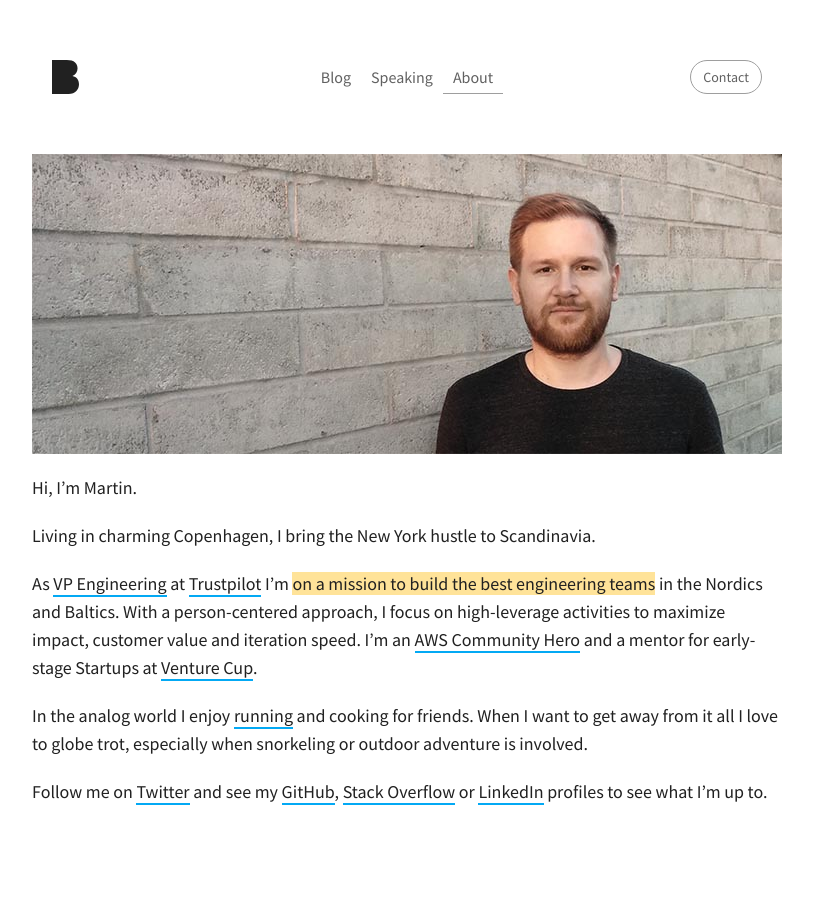
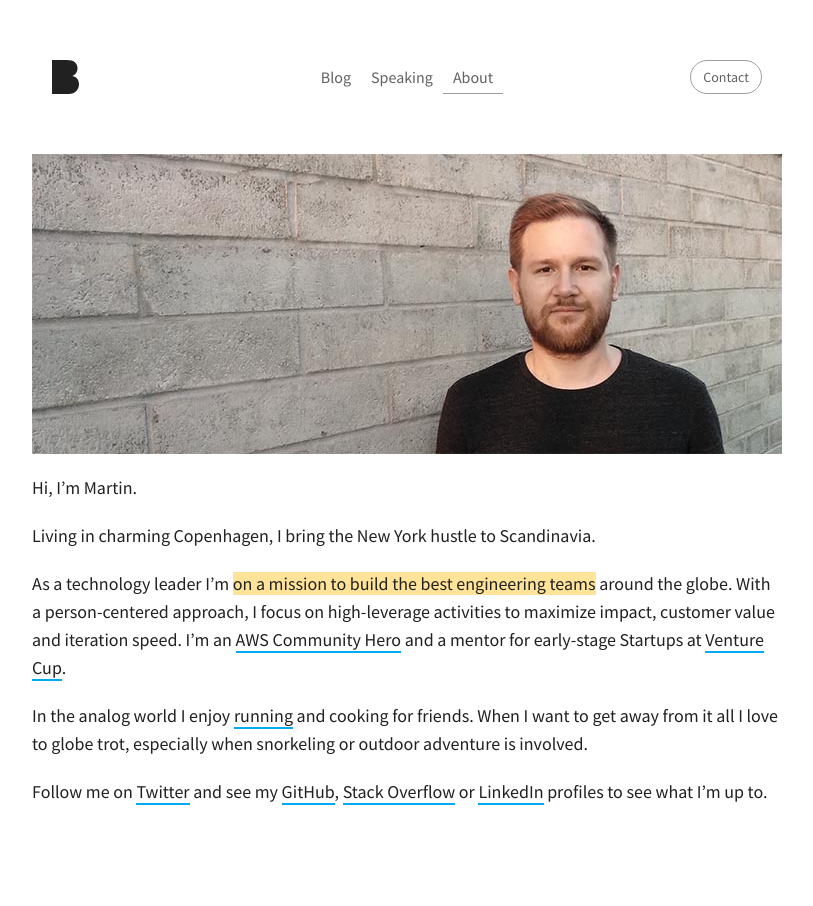
Before and after one commit to martinbuberl/martinbuberl.github.io, a Jekyll site: the page built from docs/about.md, in a window 1280 px wide. Shown: the whole page, without its empty margins (233-1046 px from the left). Built offline with Jekyll 4.4.1, drawn with Linux system fonts in a browser that asks for light colours; nearby versions of some CDN libraries; some web fonts are replaced.

Commit message:
Changed to technology leader

```diff
--- a/docs/about.md
+++ b/docs/about.md
@@ -11,7 +11,7 @@ Hi, I'm Martin.
 
 Living in charming Copenhagen, I bring the New York hustle to Scandinavia.
 
-As <a target="_blank" href="https://stackoverflow.com/story/martinbuberl">VP Engineering</a> at <a target="_blank" href="https://www.crunchbase.com/organization/trustpilot">Trustpilot</a> I’m <span class="highlight">on a mission to build the best engineering teams</span> in the Nordics and Baltics. With a person-centered approach, I focus on high-leverage activities to maximize impact, customer value and iteration speed. I'm an <a target="_blank" href="https://aws.amazon.com/developer/community/heroes/martin-buberl/">AWS Community Hero</a> and a mentor for early-stage Startups at <a target="_blank" href="https://venturecup.dk/">Venture Cup</a>.
+As a technology leader I’m <span class="highlight">on a mission to build the best engineering teams</span> around the globe. With a person-centered approach, I focus on high-leverage activities to maximize impact, customer value and iteration speed. I'm an <a target="_blank" href="https://aws.amazon.com/developer/community/heroes/martin-buberl/">AWS Community Hero</a> and a mentor for early-stage Startups at <a target="_blank" href="https://venturecup.dk/">Venture Cup</a>.
 
 In the analog world I enjoy <a href="https://www.strava.com/athletes/martinbuberl">running</a> and cooking for friends. When I want to get away from it all I love to globe trot, especially when snorkeling or outdoor adventure is involved.
 
```
